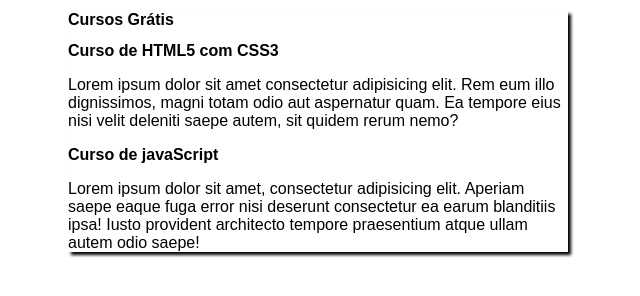
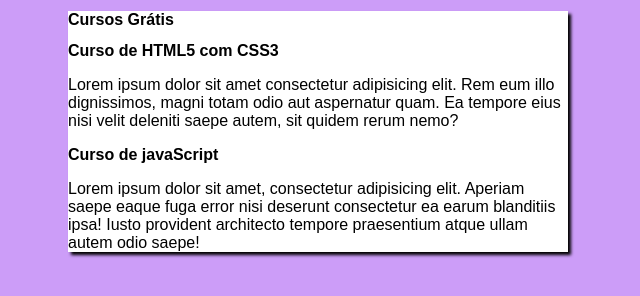
Before and after one commit to MichelSeben01/projeto-site, a plain HTML site: page index.html in a window 1280 px wide. Shown: the whole page, without its empty margins (322-962 px from the left). Drawn offline with Linux system fonts and the light colour scheme.

Commit message:
Update style.css

```diff
--- a/estilos/style.css
+++ b/estilos/style.css
@@ -5,7 +5,7 @@
 }
 
 body{
-    background-color: rgb(red, green, blue);
+    background-color: rgb(204, 157, 248);
 
 }
 
```
